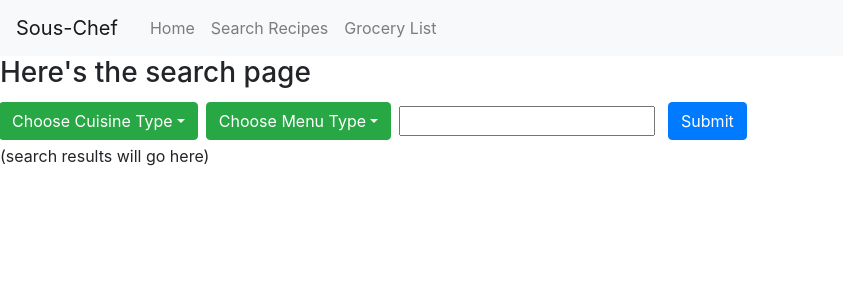
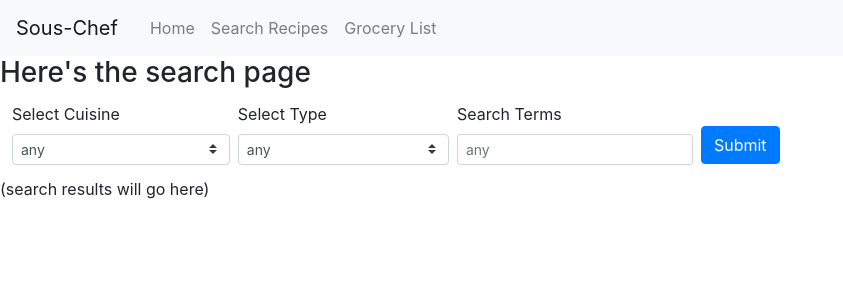
Before and after one commit to dgelok/sous-chef, a React (Create React App) app: page /Search in a window 1280 px wide. Shown: the top 300 px of the page, without its empty margins (0-843 px from the left). Built offline with nearby package versions, Linux system fonts and the light colour scheme.

Commit message:
searchbar wired up to itself

```diff
--- a/src/components/SearchInputs.js
+++ b/src/components/SearchInputs.js
@@ -1,23 +1,69 @@
 import React from 'react'
-import {Form, FormControl, Dropdown, Col, InputGroup, Button} from 'react-bootstrap'
+import {Form, FormControl, Input, Dropdown, Col, InputGroup, Button} from 'react-bootstrap'
 
 
 const SearchInputs = () => {
 
-    let handleClick = () =>{
-        console.log("You clicked!")
+    let handleClick = (e) =>{
+        e.preventDefault();
+        console.log(e.target.cuisine.value)
+        console.log(e.target.type.value)
+        console.log(e.target.keywords.value)
     }
 
     return (
         <>
         <Form onSubmit={handleClick}>
-            <Form.Row className="align-items-center">
-                <Dropdown className="m-1">
+            <Form.Row className="align-items-center m-2">
+
+                <Form.Group className="m-1" controlId="cuisine">
+                    <Form.Label>Select Cuisine</Form.Label>
+                    <Form.Control as="select" size="sm" custom>
+                    <option>any</option>
+                    <option>Italian</option>
+                    <option>Mexican</option>
+                    <option>Japanese</option>
+                    <option>Vegetarian</option>
+                    </Form.Control>
+                </Form.Group>
+                <Form.Group className="m-1" controlId="type">
+                    <Form.Label>Select Type</Form.Label>
+                    <Form.Control as="select" size="sm" custom>
+                    <option>any</option>
+                    <option>Breakfast</option>
+                    <option>Soup</option>
+                    <option>Dessert</option>
+                    <option>Main Course</option>
+                    </Form.Control>
+                </Form.Group>
+                <Form.Group className="m-1" controlId="keywords">
+                    <Form.Label>Search Terms</Form.Label>
+                    <Form.Control size="sm" type="text" placeholder="any" />
+                </Form.Group>
+
+
+                    <Button type="submit" className="mt-4 ml-1">
+                        Submit
+                    </Button>
+
+                {/* <Col xs="auto">
+                <label for="exampleFormControlSelect1">Select Type</label>
+                <select class="form-control" id="exampleFormControlSelect1">
+                    <option>Breakfast</option>
+                    <option>Soup</option>
+                    <option>Dessert</option>
+                    <option>Beverage</option>
+                    <option>Main Course</option>
+                </select>
+                </Col> */}
+
+
+                {/* <Dropdown className="m-1">
                     <Dropdown.Toggle variant="success" id="dropdown-basic">
                         Choose Cuisine Type
                     </Dropdown.Toggle>
 
-                    <Dropdown.Menu>
+                    <Dropdown.Menu id="cuisine">
                         <Dropdown.Item href="#/action-1">Italian</Dropdown.Item>
                         <Dropdown.Item href="#/action-2">Greek</Dropdown.Item>
                         <Dropdown.Item href="#/action-3">Mexican</Dropdown.Item>
@@ -25,14 +71,14 @@ const SearchInputs = () => {
                         <Dropdown.Item href="#/action-5">Thai</Dropdown.Item>
                         <Dropdown.Item href="#/action-6">Other</Dropdown.Item>
                     </Dropdown.Menu>
-                </Dropdown>
+                </Dropdown> */}
 
-                <Dropdown className="m-1">
+                {/* <Dropdown className="m-1">
                     <Dropdown.Toggle variant="success" id="dropdown-basic">
                         Choose Menu Type
                     </Dropdown.Toggle>
 
-                    <Dropdown.Menu>
+                    <Dropdown.Menu id="Type">
                         <Dropdown.Item href="#/action-1">Breakfast</Dropdown.Item>
                         <Dropdown.Item href="#/action-2">Soup</Dropdown.Item>
                         <Dropdown.Item href="#/action-3">Dessert</Dropdown.Item>
@@ -40,14 +86,8 @@ const SearchInputs = () => {
                         <Dropdown.Item href="#/action-5">Snack</Dropdown.Item>
                         <Dropdown.Item href="#/action-6">Main Course</Dropdown.Item>
                     </Dropdown.Menu>
-                </Dropdown>
+                </Dropdown> */}
 
-                <input className="m-1" type="text" id="keywords" ></input>
-                <Col xs="auto">
-                    <Button type="submit" className="m-1">
-                        Submit
-                    </Button>
-                </Col>
             </Form.Row>
         </Form>
         </>
```
